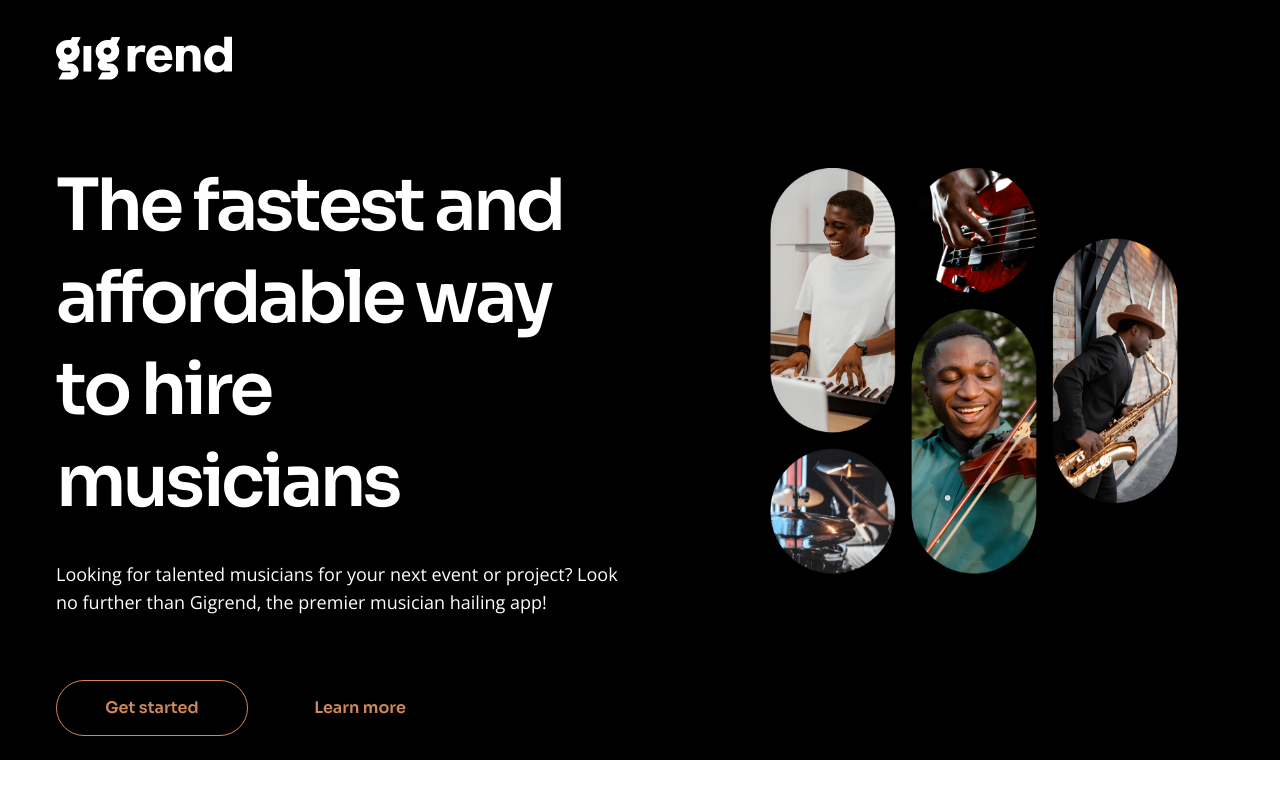
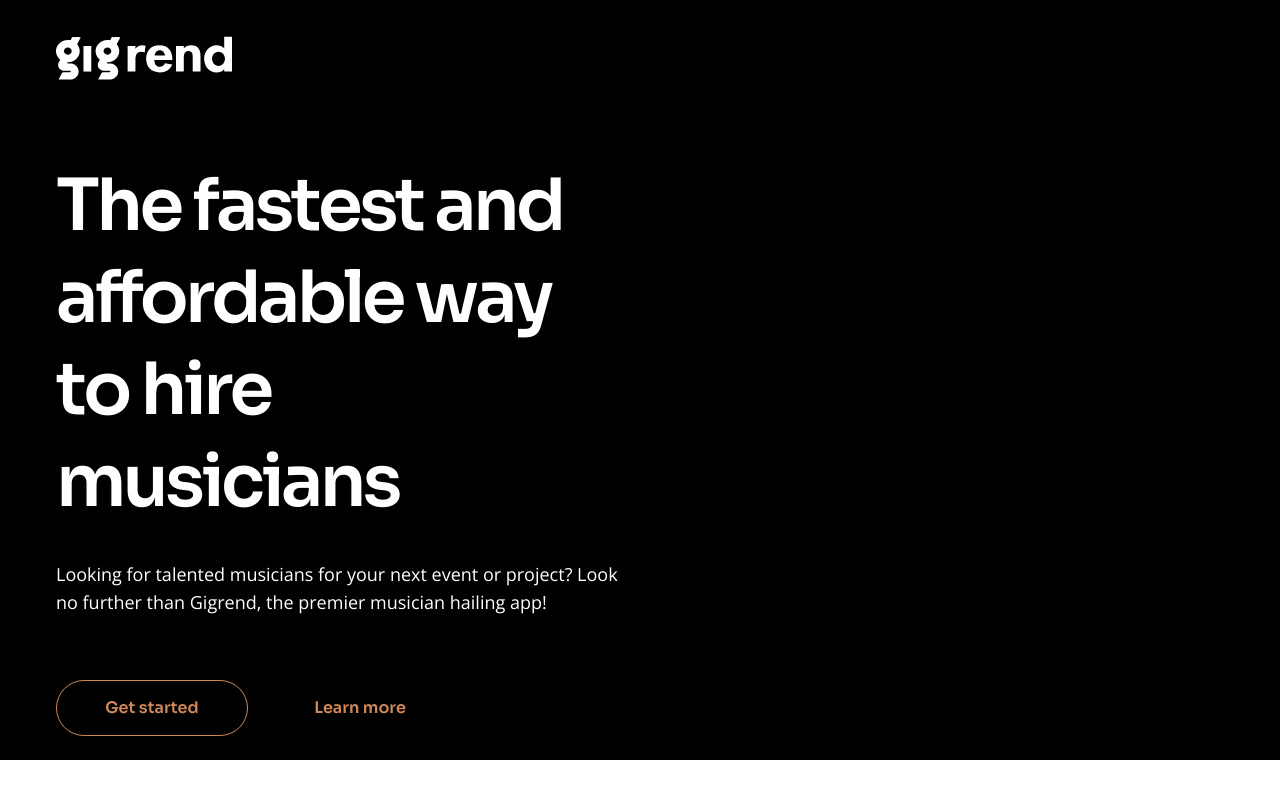
Before and after one commit to John-nathan-the-one/Test, a Nuxt app: page /Gigrend in a window 1280 px wide. Shown: the top 800 px of the page. Built offline with nearby package versions, Linux system fonts and the light colour scheme.

Commit message:
29th push

```diff
--- a/components/Hero.vue
+++ b/components/Hero.vue
@@ -22,8 +22,7 @@
             </div>
           </div>
 
-          <img src="../assets/images/content.png" class="w-10/12 max-[1280px]:mx-auto min-[900px]:max-[1280px]:w-8/12  mb-2 ghost"/>
-        </div>
+                </div>
 
 
       </section>
```
